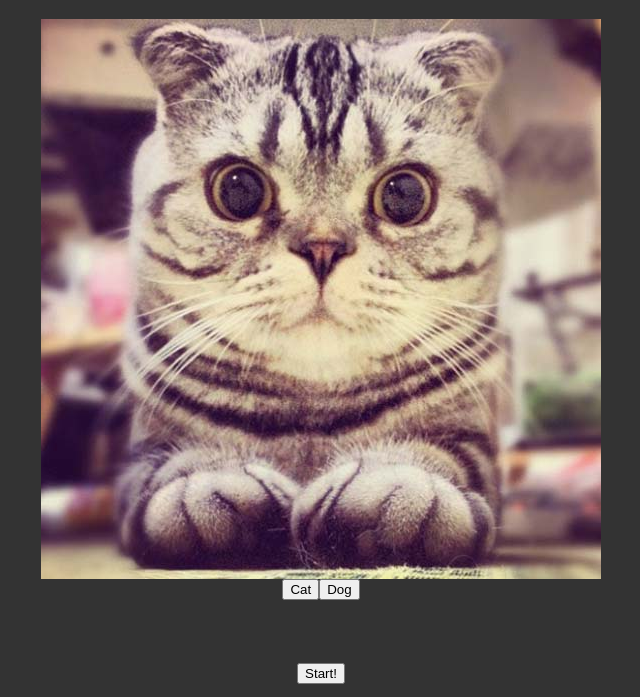
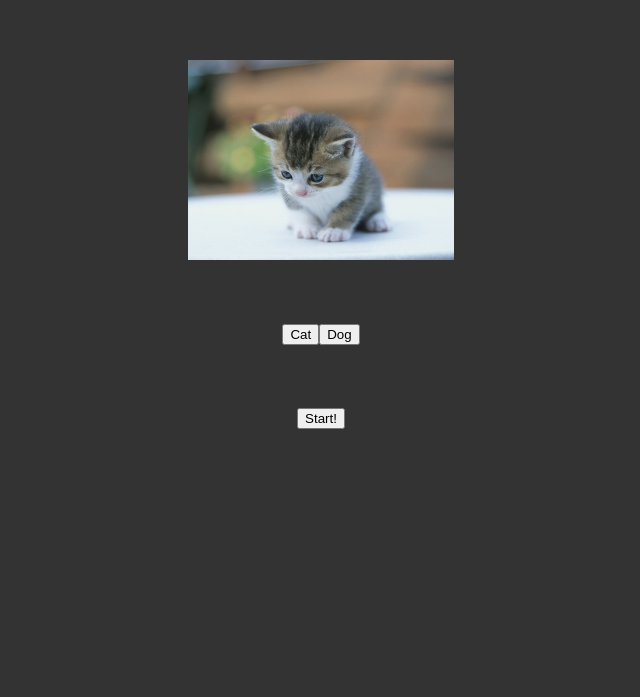
Before and after one commit to meaganpau/Cat-or-Dog, a plain HTML site: page cod.html in a window 1280 px wide. Both pictures are taken after a click on the button "Start!". Shown: the part 103-800 px from the top of the page, without its empty margins (319-959 px from the left). Drawn offline with Linux system fonts and the light colour scheme.

Commit message:
random image

```diff
--- a/cod.css
+++ b/cod.css
@@ -14,3 +14,11 @@ h2 {
 	font-family: 'Raleway', sans-serif;
 	margin-top: 5%;
 }
+
+#image {
+	margin: 5%;
+}
+
+/*#startButton {
+	visibility: hidden;
+}*/
--- a/cod.html
+++ b/cod.html
@@ -17,8 +17,9 @@
 <script src="cod.js"></script>
 <h2 id="timer"></h2>
 
-<button id ="startButton" onclick="start()">Start!</button>
-
+<div id="startButton";>
+	<button id ="start" onclick="start()";>Start!</button>
+</div>
 
 </body>
 
--- a/cod.js
+++ b/cod.js
@@ -11,9 +11,10 @@ document.onkeydown = function(e) {
 
 
 function start ()
-{
-        document.getElementById("image").innerHTML = "<img src='images/5.jpg'>";
-        document.getElementById("showButtons").innerHTML = "<input value='Cat' type='submit' id='cat_button' href='JavaScript:nextImage()''><input value='Dog' type='submit' id='dog_button' href='JavaScript:nextImage()''>";
+{   var x =  Math.floor((Math.random() * 61) + 1);
+    document.getElementById("image").innerHTML = "<img src='images/" + x + ".jpg'; height='200px'>";
+    document.getElementById("showButtons").innerHTML = "<input value='Cat' type='submit' id='cat_button' href='JavaScript:nextImage()''><input value='Dog' type='submit' id='dog_button' href='JavaScript:nextImage()''>";
+//    document.getElementById("startButton").innerHTML = "<button id ='start' onclick='start()';>Start!</button>";
 }
 
 
@@ -44,7 +45,7 @@ function start ()
 //     endTime = (+new Date) + 1000 * (60*minutes + seconds) + 500;
 //     updateTimer();1
 
-//    document.getElementById("startButton").innerHTML = "Pause";
+
 // }
 
 //
```
